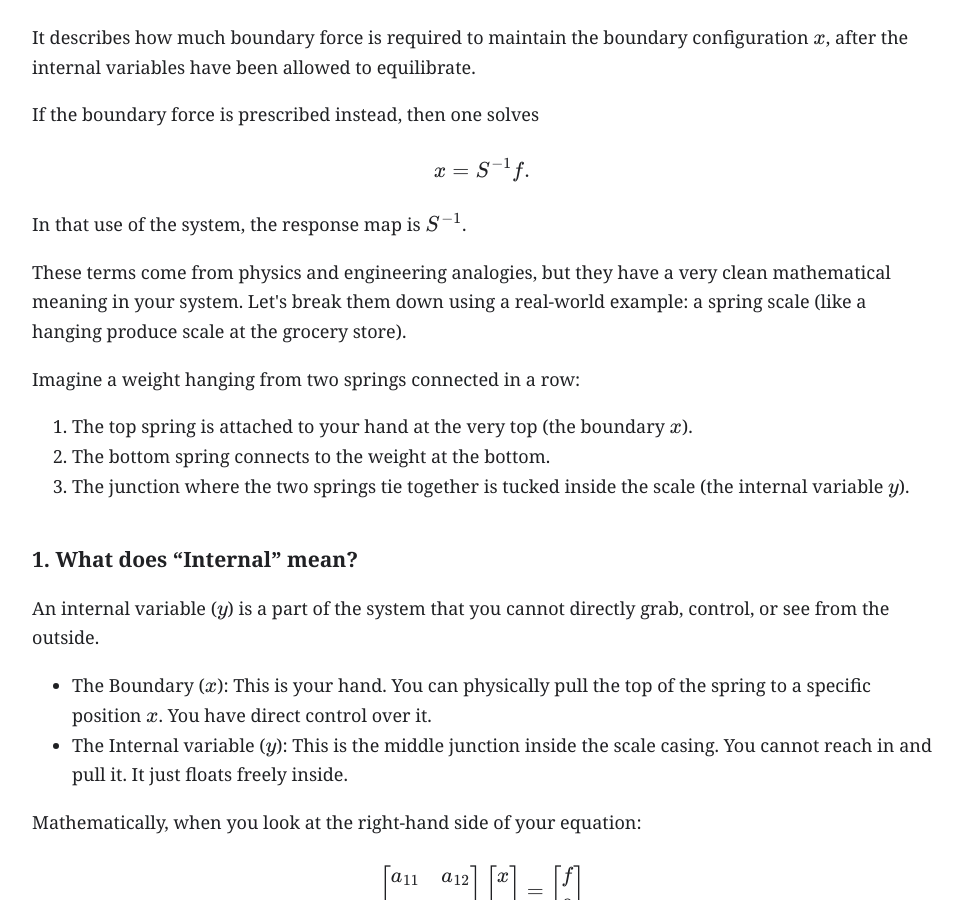
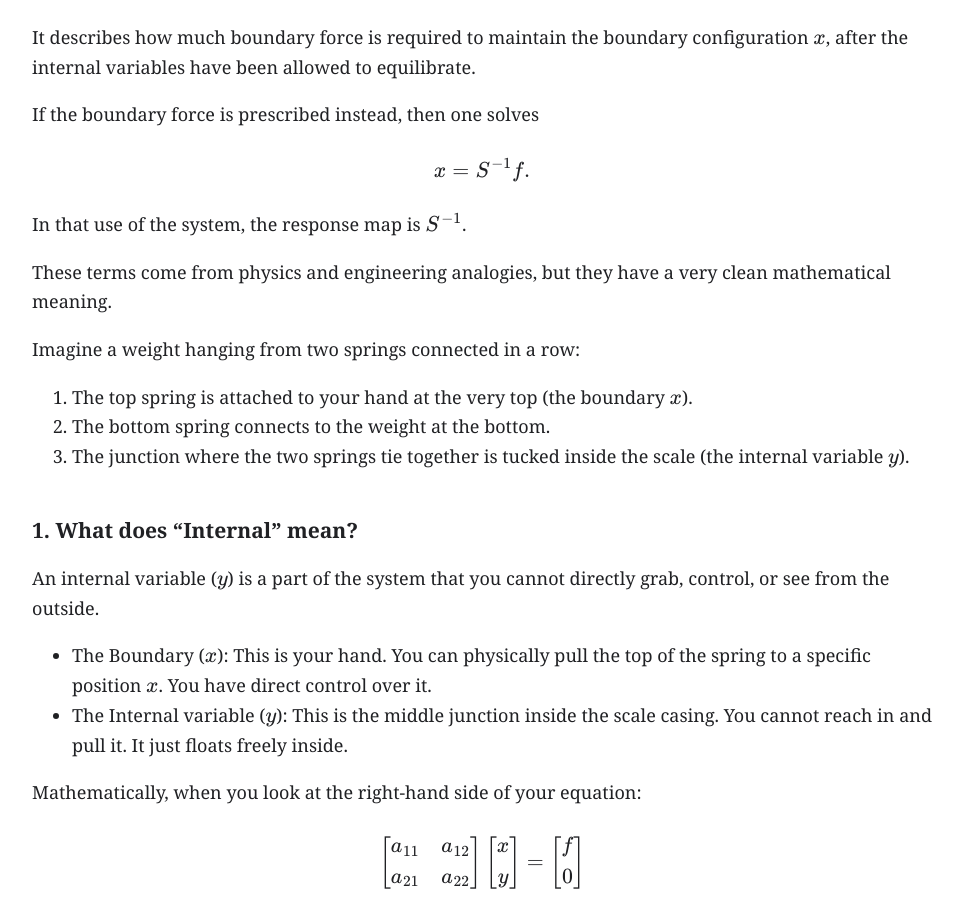
Before and after one commit to jamesftian/math, a Jekyll site: the page built from _posts/2026-07-19-Schur Complements.html, in a window 1280 px wide and 900 px high, scrolled down 5706 px. Shown: the whole window, without its empty margins (158-1120 px from the left). Built offline with Jekyll 4.4.1, drawn with Linux system fonts in a browser that asks for light colours.

Commit message:
Update 2026-07-19-Schur Complements.html

```diff
--- a/_posts/2026-07-19-Schur Complements.html
+++ b/_posts/2026-07-19-Schur Complements.html
@@ -281,9 +281,7 @@ x=S^{-1}f.
 <p>In that use of the system, the response map is $S^{-1}$.</p>
 
 <p>These terms come from physics and engineering analogies, but they
-have a very clean mathematical meaning in your system. Let's break
-them down using a real-world example: a spring scale (like a hanging
-produce scale at the grocery store).</p>
+have a very clean mathematical meaning. </p>
 
 <p>Imagine a weight hanging from two springs connected in a row:</p>
 <ol>
```
